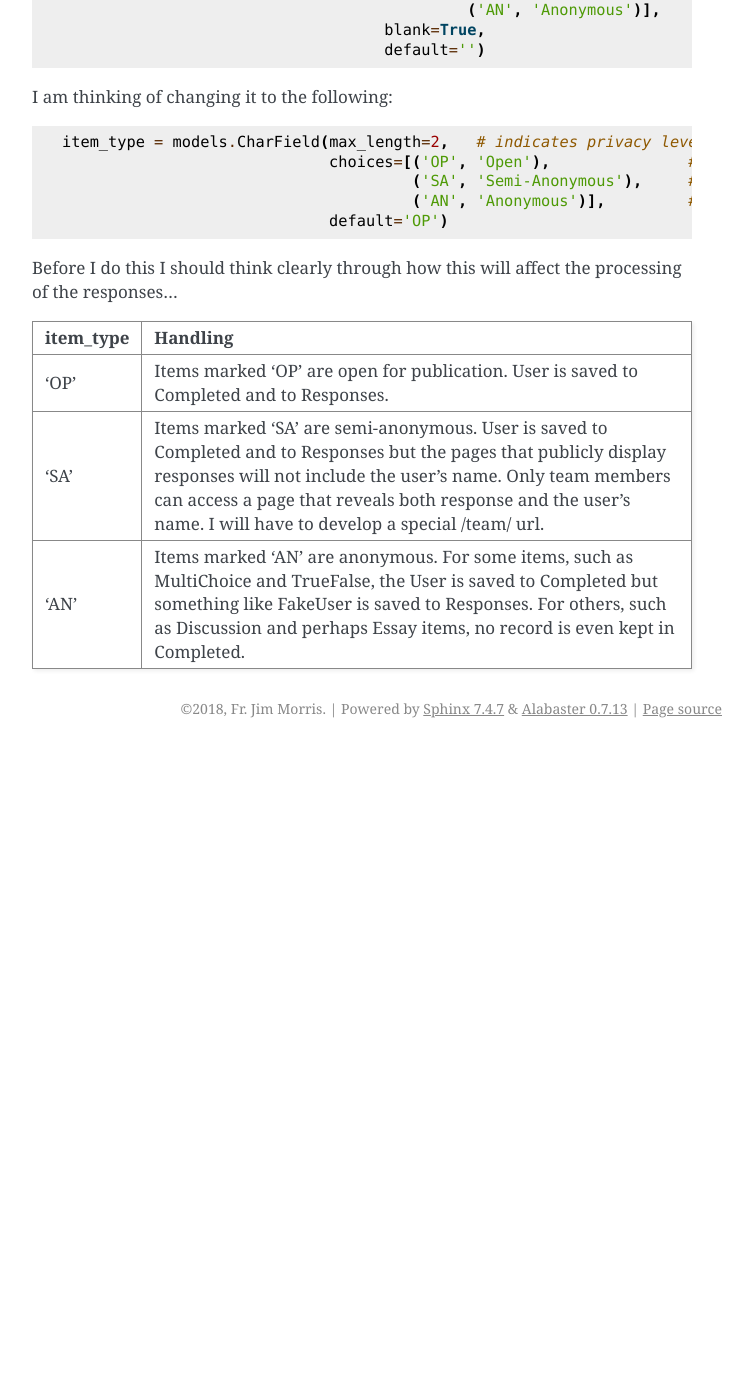
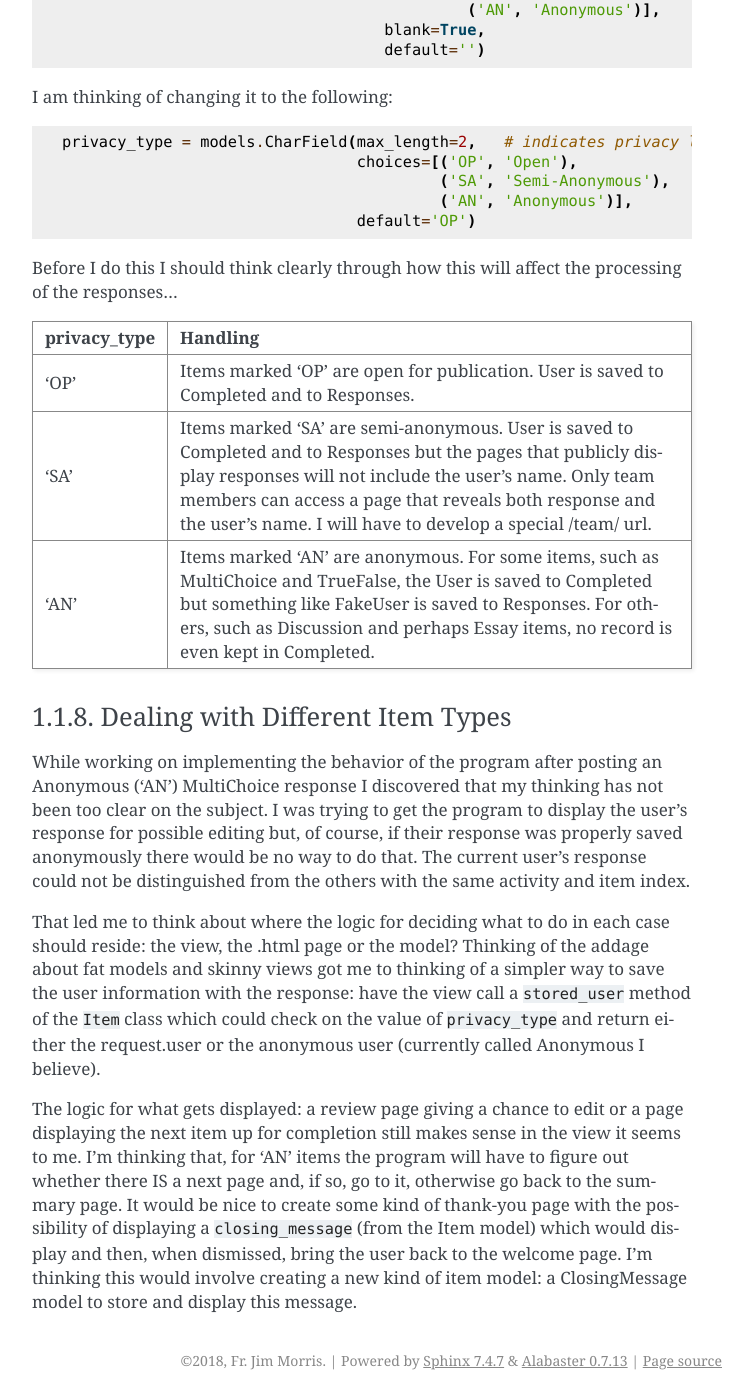
Before and after one commit to JMorris1575/confirmation2019, a Sphinx documentation site: the page built from docs/design.rst, in a window 1280 px wide and 1400 px high, scrolled down 5762 px. Shown: the whole window, without its empty margins (388-1141 px from the left). Built offline with Sphinx 7.4.7, drawn with Linux system fonts in a browser that asks for light colours; before the commit the page ends 6510 px from its top, so only the background shows below that; some of the changed text lies outside the part shown.

Commit message:
Changes to design.rst prior to implementing stored_user method of Items model.

```diff
--- a/docs/design.rst
+++ b/docs/design.rst
@@ -244,25 +244,46 @@ Here is the code from last year concerning the various types of discussions::
 
 I am thinking of changing it to the following::
 
-    item_type = models.CharField(max_length=2,   # indicates privacy level of an item
-                                 choices=[('OP', 'Open'),               # responder able to be openly published
-                                          ('SA', 'Semi-Anonymous'),     # responder only visible to team members
-                                          ('AN', 'Anonymous')],         # responder not saved
-                                 default='OP')
+    privacy_type = models.CharField(max_length=2,   # indicates privacy level of an item
+                                    choices=[('OP', 'Open'),               # responder able to be openly published
+                                             ('SA', 'Semi-Anonymous'),     # responder only visible to team members
+                                             ('AN', 'Anonymous')],         # responder not saved
+                                    default='OP')
 
 Before I do this I should think clearly through how this will affect the processing of the responses...
 
-+-----------+---------------------------------------------------------------------------------------------+
-| item_type | Handling                                                                                    |
-+===========+=============================================================================================+
-|   'OP'    | Items marked 'OP' are open for publication. User is saved to Completed and to Responses.    |
-+-----------+---------------------------------------------------------------------------------------------+
-|   'SA'    | Items marked 'SA' are semi-anonymous. User is saved to Completed and to Responses but the   |
-|           | pages that publicly display responses will not include the user's name. Only team members   |
-|           | can access a page that reveals both response and the user's name. I will have to develop a  |
-|           | special /team/ url.                                                                         |
-+-----------+---------------------------------------------------------------------------------------------+
-|   'AN'    | Items marked 'AN' are anonymous. For some items, such as MultiChoice and TrueFalse, the     |
-|           | User is saved to Completed but something like FakeUser is saved to Responses. For others,   |
-|           | such as Discussion and perhaps Essay items, no record is even kept in Completed.            |
-+-----------+---------------------------------------------------------------------------------------------+
++--------------+---------------------------------------------------------------------------------------------+
+| privacy_type | Handling                                                                                    |
++==============+=============================================================================================+
+|   'OP'       | Items marked 'OP' are open for publication. User is saved to Completed and to Responses.    |
++--------------+---------------------------------------------------------------------------------------------+
+|   'SA'       | Items marked 'SA' are semi-anonymous. User is saved to Completed and to Responses but the   |
+|              | pages that publicly display responses will not include the user's name. Only team members   |
+|              | can access a page that reveals both response and the user's name. I will have to develop a  |
+|              | special /team/ url.                                                                         |
++--------------+---------------------------------------------------------------------------------------------+
+|   'AN'       | Items marked 'AN' are anonymous. For some items, such as MultiChoice and TrueFalse, the     |
+|              | User is saved to Completed but something like FakeUser is saved to Responses. For others,   |
+|              | such as Discussion and perhaps Essay items, no record is even kept in Completed.            |
++--------------+---------------------------------------------------------------------------------------------+
+
+Dealing with Different Item Types
+---------------------------------
+
+While working on implementing the behavior of the program after posting an Anonymous ('AN') MultiChoice response I
+discovered that my thinking has not been too clear on the subject. I was trying to get the program to display the user's
+response for possible editing but, of course, if their response was properly saved anonymously there would be no way to
+do that. The current user's response could not be distinguished from the others with the same activity and item index.
+
+That led me to think about where the logic for deciding what to do in each case should reside: the view, the .html page
+or the model? Thinking of the addage about fat models and skinny views got me to thinking of a simpler way to save the
+user information with the response: have the view call a ``stored_user`` method of the ``Item`` class which could
+check on the value of ``privacy_type`` and return either the request.user or the anonymous user (currently called
+Anonymous I believe).
+
+The logic for what gets displayed: a review page giving a chance to edit or a page displaying the next item up for
+completion still makes sense in the view it seems to me. I'm thinking that, for 'AN' items the program will have to
+figure out whether there IS a next page and, if so, go to it, otherwise go back to the summary page. It would be nice
+to create some kind of thank-you page with the possibility of displaying a ``closing_message`` (from the Item model)
+which would display and then, when dismissed, bring the user back to the welcome page. I'm thinking this would involve
+creating a new kind of item model: a ClosingMessage model to store and display this message.
```
Also changed, not shown: 1 other file.
